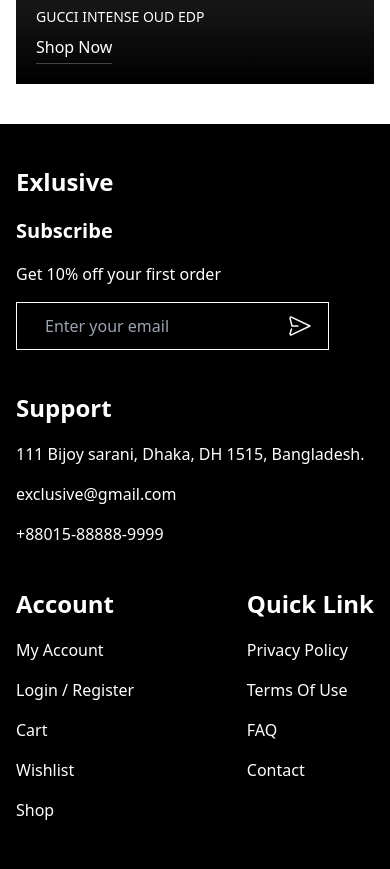
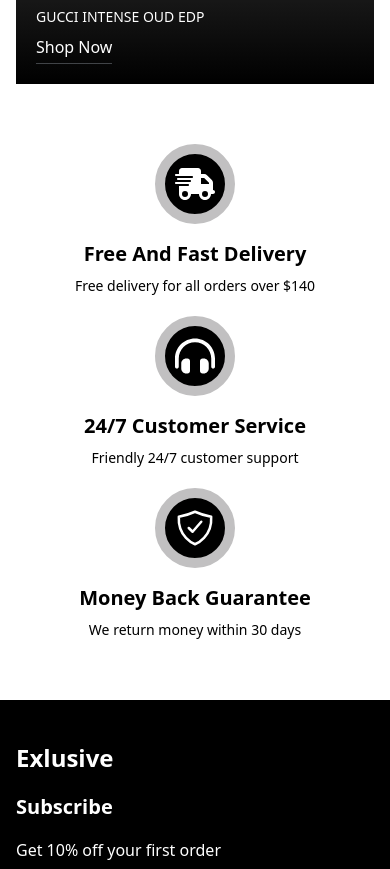
Before and after one commit to abdalla-shaban/exclusive-ecommerce, a React (Vite) app in the folder frontend/: page / in a window 390 px wide. Shown: the part 9024-9893 px from the top of the page. Built offline with nearby package versions, Linux system fonts and the light colour scheme.

Commit message:
implement Features Section Component

```diff
--- a/frontend/src/App.jsx
+++ b/frontend/src/App.jsx
@@ -10,6 +10,7 @@ import BestSelling from "./components/BestSelling.jsx";
 import CatAd from "./components/CatAd.jsx";
 import ExploreProducts from "./components/ExploreProducts.jsx";
 import Collections from "./components/Collections.jsx";
+import Features from "./components/Features.jsx";
 
 function App() {
   return (
@@ -24,6 +25,7 @@ function App() {
         <CatAd />
         <ExploreProducts />
         <Collections />
+        <Features />
       </div>
       <Footer />
     </main>
--- /dev/null
+++ b/frontend/src/components/Features.jsx
@@ -0,0 +1,45 @@
+import { FaTruckFast, FaHeadphonesSimple } from "react-icons/fa6";
+import { IoShieldCheckmarkOutline } from "react-icons/io5";
+
+const featuresContent = [
+  {
+    title: "Free and fast delivery",
+    desc: "Free delivery for all orders over $140",
+    Icon: FaTruckFast,
+  },
+  {
+    title: "24/7 Customer service",
+    desc: "Friendly 24/7 customer support",
+    Icon: FaHeadphonesSimple,
+  },
+  {
+    title: "Money back guarantee",
+    desc: "We return money within 30 days",
+    Icon: IoShieldCheckmarkOutline,
+  },
+];
+
+export default function Features() {
+  return (
+    <section className="mt-5 mb-10 py-5">
+      <div className="tb-container">
+        <div className="grid grid-cols-1 md:grid-cols-2 lg:grid-cols-3 gap-5">
+          {featuresContent.map(({ title, desc, Icon }, i) => (
+            <div
+              key={i}
+              className="flex text-center items-center flex-col gap-4"
+            >
+              <div className="size-20 flex items-center justify-center rounded-full bg-black border-[10px] border-[#C1C0C1] text-white">
+                <Icon className="size-10" />
+              </div>
+              <div>
+                <h4 className="font-bold capitalize text-xl mb-2">{title}</h4>
+                <p className="text-sm">{desc}</p>
+              </div>
+            </div>
+          ))}
+        </div>
+      </div>
+    </section>
+  );
+}
```
